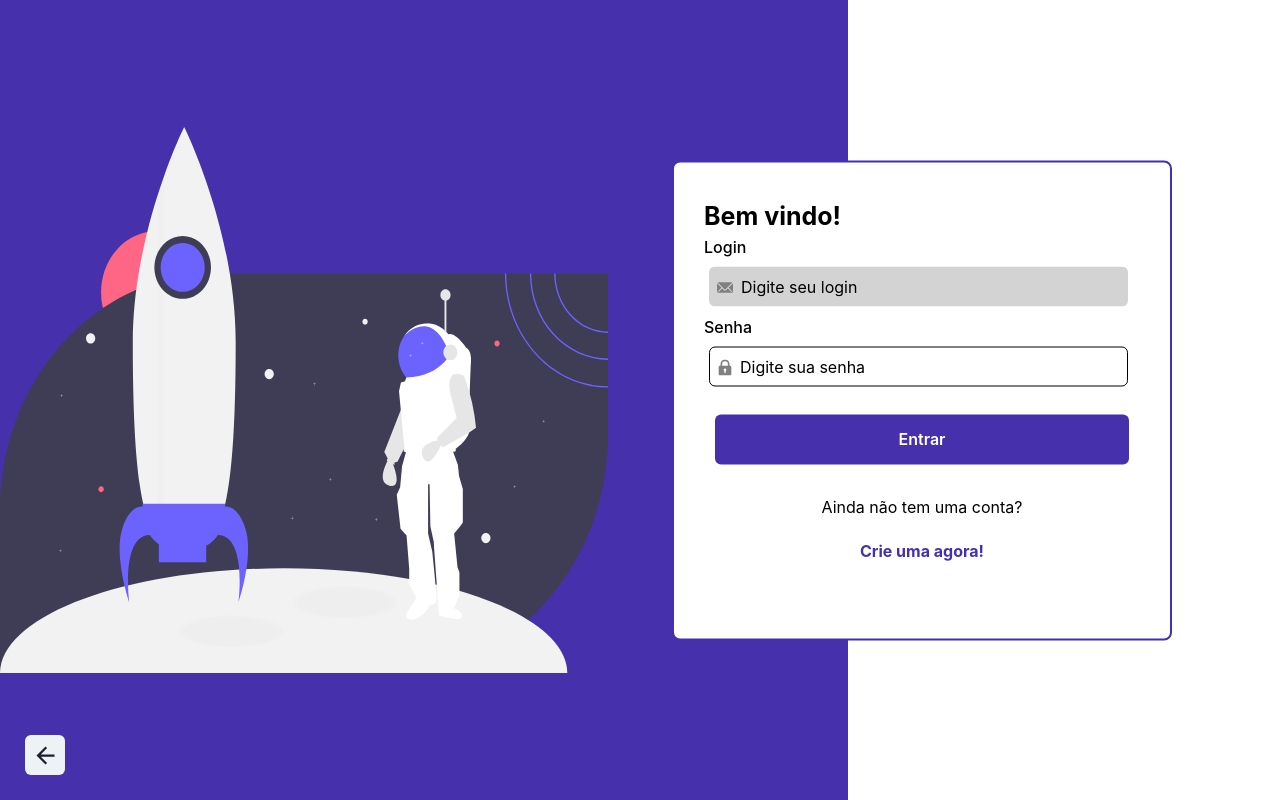
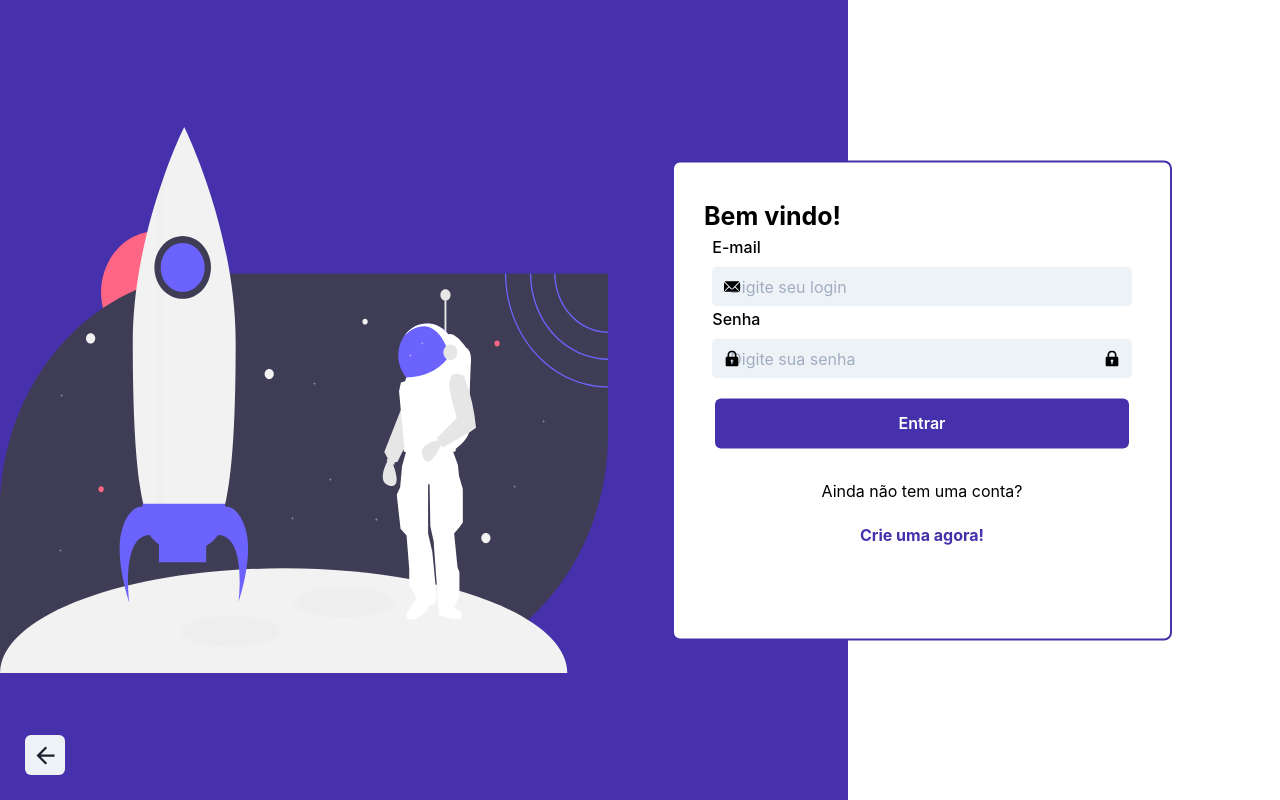
Before and after one commit to PauloHenriqueMagno/GaleraNerd, a React (Create React App) app: page /login in a window 1280 px wide. Built offline with nearby package versions, Linux system fonts and the light colour scheme.

Commit message:
fix: input component refactored

```diff
--- a/src/Styles.js
+++ b/src/Styles.js
@@ -12,6 +12,7 @@ const theme = extendTheme({
       2: "#666665",
       3: "#9E9EAT",
       4: "#F5F5F5",
+      5: "#9E9EA7",
     },
     success: "#25D970",
     error: "#DF1545",
--- a/src/components/Input/index.jsx
+++ b/src/components/Input/index.jsx
@@ -1,7 +1,38 @@
 import { Input } from "@chakra-ui/react";
+import { InputGroup, InputRightElement } from "@chakra-ui/input";
+import { FormLabel } from "@chakra-ui/form-control";
+import { InputLeftElement } from "@chakra-ui/input";
+import { FormHelperText } from "@chakra-ui/form-control";
+import { Box } from "@chakra-ui/layout";
+import style from "./styles";
 
-const ComponentInput = ({registerName, register, ...rest }) => {
-  return <Input {...rest} {...register(registerName)}/>;
+const ComponentInput = ({
+  labelMessage,
+  placeholderMessage,
+  registerName,
+  register,
+  errorMessage,
+  leftIcon,
+  rightIcon,
+  ...rest
+}) => {
+  return (
+    <InputGroup sx={style}>
+      {labelMessage && <FormLabel>{labelMessage}</FormLabel>}
+      <Box>
+        {leftIcon && <InputLeftElement children={leftIcon} />}
+        <Input
+          errorBorderColor="error"
+          placeholder={placeholderMessage}
+          variant="filled"
+          {...register(registerName)}
+          {...rest}
+        />
+        {rightIcon && <InputRightElement children={rightIcon} />}
+      </Box>
+      {errorMessage && <FormHelperText>{errorMessage}</FormHelperText>}
+    </InputGroup>
+  );
 };
 
 export default ComponentInput;
--- /dev/null
+++ b/src/components/Input/styles.js
@@ -0,0 +1,26 @@
+const style = {
+  display: "flex",
+  flexDirection: "column",
+  width: "90%",
+  ".css-19mj62h": {
+    /* input */
+    backgroundColor: "black.4",
+    pl: "35px",
+    pr: "35px",
+  },
+  _placeholder: {
+    color: "black.5",
+  },
+  ".css-1hx7vxy": {
+    /* left svg */
+    transform: "translate(0%, 80%)",
+  },
+  ".css-ur97uj": {
+    transform: "translate(0%, 80%)",
+  },
+  ".chakra-form__helper-text": {
+    color: "error",
+  },
+};
+
+export default style;
--- a/src/components/Login/index.jsx
+++ b/src/components/Login/index.jsx
@@ -13,7 +13,7 @@ import {
 } from "@chakra-ui/react";
 import { EmailIcon, LockIcon } from "@chakra-ui/icons";
 import { UserContext } from "../../providers/User";
-import { useContext } from "react";
+import { Component, useContext } from "react";
 
 import { InputGroup, InputLeftElement } from "@chakra-ui/input";
 import style from "./styles";
@@ -51,38 +51,23 @@ const ComponentLogin = () => {
           isInvalid={errors.email?.message && errors.password?.message}
           className="theRealForm"
         >
-          <FormLabel>Login</FormLabel>
-          <InputGroup>
-            <InputLeftElement
-              children={<EmailIcon className="emailInputIcon" />}
-            />
-            <ComponentInput
-              errorBorderColor="crimson"
-              className="emailInput"
-              placeholder="Digite seu login"
-              variant="filled"
-              register={register}
-              registerName="email"
-            />
-          </InputGroup>
-          <FormHelperText>{errors.email?.message}</FormHelperText>
-          <FormLabel>Senha</FormLabel>
-          <InputGroup>
-            <InputLeftElement
-              children={<LockIcon className="passwordInputIcon" />}
-            />
-            <ComponentInput
-              errorBorderColor="crimson"
-              id="none"
-              className="passwordInput"
-              type="password"
-              placeholder="Digite sua senha"
-              register={register}
-              variant="outline"
-              registerName="password"
-            />
-          </InputGroup>
-          <FormHelperText>{errors.password?.message}</FormHelperText>
+          <ComponentInput
+            errorMessage={errors.email?.message}
+            labelMessage="E-mail"
+            leftIcon={<EmailIcon />}
+            placeholderMessage="Digite seu login"
+            register={register}
+            registerName={"email"}
+          />
+          <ComponentInput
+            errorMessage={errors.password?.message}
+            labelMessage="Senha"
+            leftIcon={<LockIcon />}
+            rightIcon={<LockIcon />}
+            placeholderMessage="Digite sua senha"
+            register={register}
+            registerName={"password"}
+          />
           <Button type="submit">Entrar</Button>
           <p>Ainda não tem uma conta?</p>
           <p className="toRegister" onClick={() => history.push("/register")}>
--- a/src/components/Login/styles.jsx
+++ b/src/components/Login/styles.jsx
@@ -18,50 +18,6 @@ const style = {
     alignItems: "center",
     justifyContent: "center",
     height: "max-content",
-    label: {
-      alignSelf: "flex-start",
-      ml: 15,
-      md: 0,
-    },
-  },
-  ".emailInputIcon": {
-    color: "gray",
-    transform: "translate(50%, 50%)",
-    position: "absolute",
-    left: "50%",
-    top: "13%",
-  },
-  ".emailInput": {
-    m: 5,
-    mt: 0,
-    mb: 0,
-    p: "0 30px",
-    width: "90%",
-    bgColor: "lightgray",
-    color: "black",
-    _placeholder: {
-      color: "black",
-    },
-  },
-  ".passwordInputIcon": {
-    color: "gray",
-    transform: "translate(50%, 50%)",
-    position: "absolute",
-    left: "50%",
-    top: "13%",
-  },
-  ".passwordInput": {
-    borderColor: "black",
-    m: 5,
-    mt: 0,
-    mb: 0,
-    p: "0 30px",
-    width: "90%",
-    bgColor: "white",
-    color: "black",
-    _placeholder: {
-      color: "black",
-    },
   },
   ".toRegister": {
     color: "purple.2",
```
